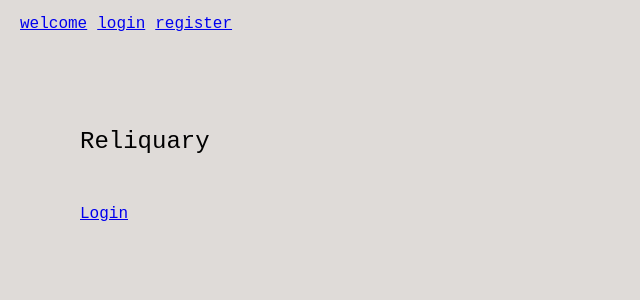
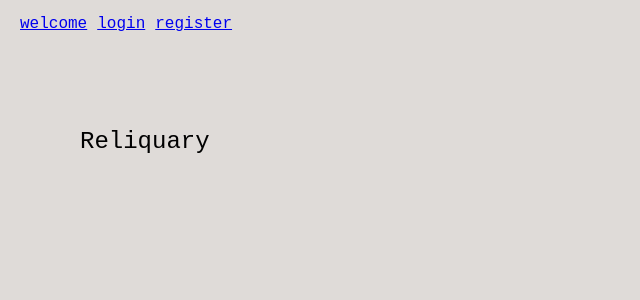
Before and after one commit to moodyRahman/reliquary-frontend, a React (Create React App) app: page / in a window 1280 px wide. Shown: the top 300 px of the page, without its empty margins (0-640 px from the left). Built offline with nearby package versions, Linux system fonts and the light colour scheme; no server answers.

Commit message:
no login

```diff
--- a/src/routes/welcome/Welcome.js
+++ b/src/routes/welcome/Welcome.js
@@ -10,7 +10,7 @@ const Welcome = () => {
         Reliquary
       </div>
       <div>
-        <Link to="/login">Login</Link>
+        {/* <Link to="/login">Login</Link> */}
       </div>
     </div>
   );
```
